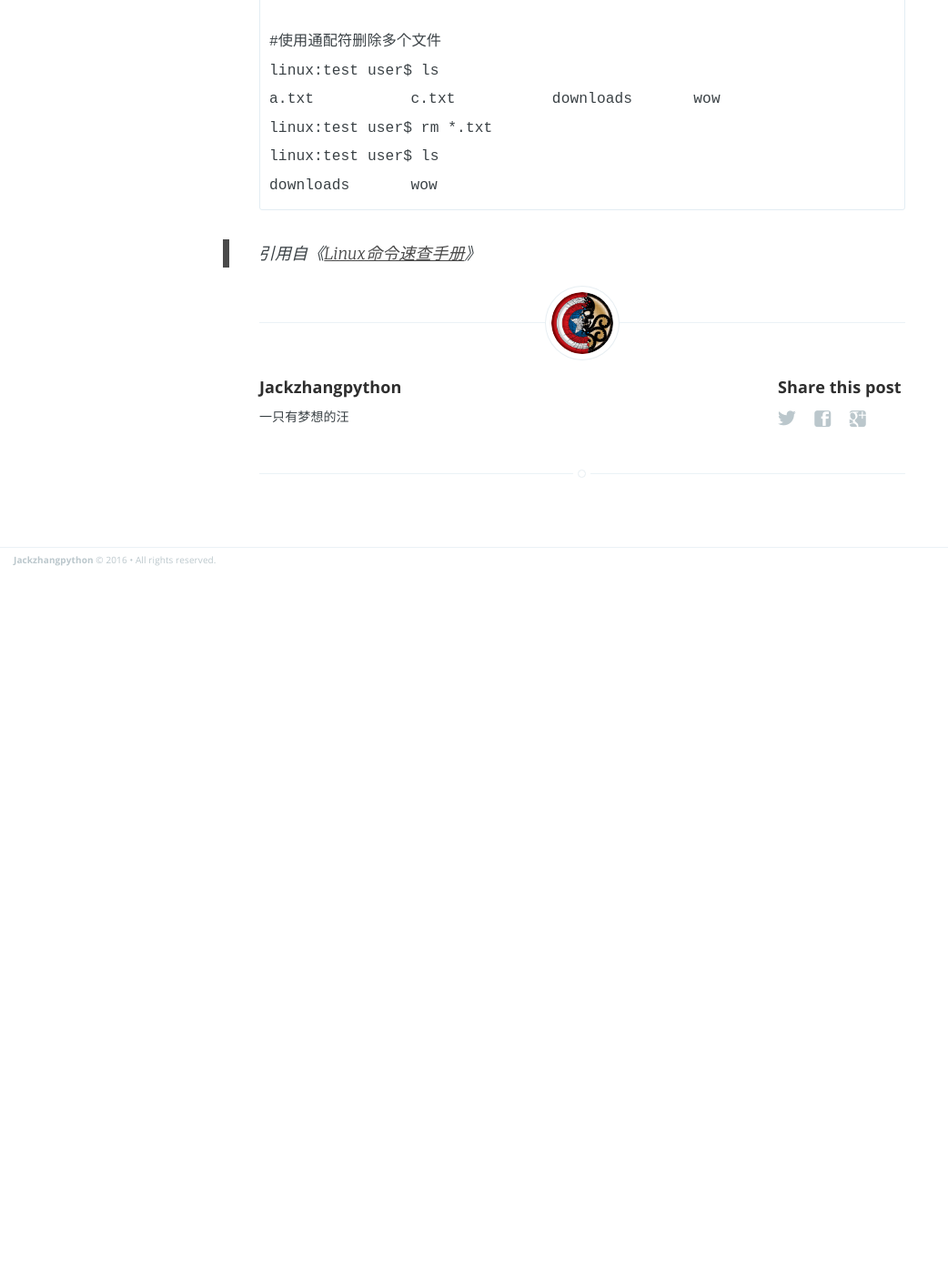
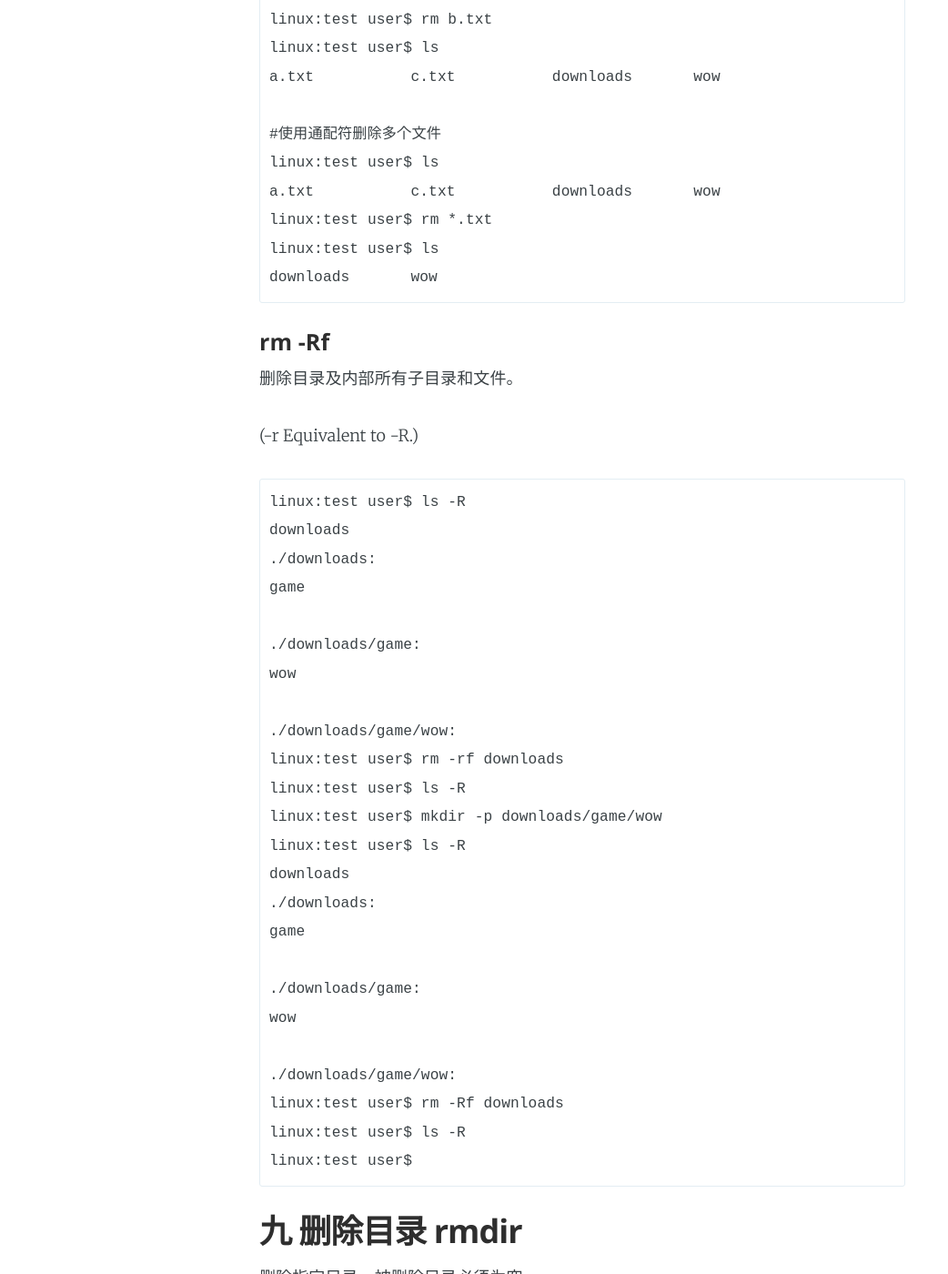
Before and after one commit to jackzhangpython/jackzhangpython.github.io, a Jekyll site: the page built from _posts/2016-08-07-linux-command-operate-file.markdown, in a window 1280 px wide and 1400 px high, scrolled down 11692 px. Shown: the whole window at 91% size, without its empty margins (0-1042 px from the left). Built offline with Jekyll 4.4.1, drawn with Linux system fonts in a browser that asks for light colours; Markdown is read by kramdown in place of the engine named in the settings; before the commit the page ends 12322 px from its top, so only the background shows below that; some of the changed text lies outside the part shown.

Commit message:
Update - rmdir done

```diff
--- a/_posts/2016-08-07-linux-command-operate-file.markdown
+++ b/_posts/2016-08-07-linux-command-operate-file.markdown
@@ -331,6 +331,9 @@
 删除指定文件。
 <p>_rm [-dfiPRrvW] file ... unlink file_</p>
 
+####rm file(通配符)
+通过文件全名或通配符指定需要删除的文件。
+
 	#删除单个文件
 	linux:test user$ ls
 	a.txt		b.txt		c.txt		downloads	wow
@@ -345,5 +348,62 @@
 	linux:test user$ ls
 	downloads	wow
 
+####rm -Rf
+删除目录及内部所有子目录和文件。
+<p>(-r  Equivalent to -R.)</p>
+
+	linux:test user$ ls -R
+	downloads
+	./downloads:
+	game
+
+	./downloads/game:
+	wow
+
+	./downloads/game/wow:
+	linux:test user$ rm -rf downloads
+	linux:test user$ ls -R
+	linux:test user$ mkdir -p downloads/game/wow
+	linux:test user$ ls -R
+	downloads
+	./downloads:
+	game
+
+	./downloads/game:
+	wow
+
+	./downloads/game/wow:
+	linux:test user$ rm -Rf downloads
+	linux:test user$ ls -R
+	linux:test user$
+
+##九 删除目录 rmdir
+删除指定目录，被删除目录必须为空。
+<p>_rmdir [-p] directory ..._</p>
+
+	#删除空目录 rmdir directory
+	linux:test user$ ls -R
+	downloads	wow
+	./downloads:
+	game
+
+	./downloads/game:
+
+	./wow:
+	linux:test user$ rmdir downloads
+	rmdir: downloads: Directory not empty
+	linux:test user$ rmdir wow
+	linux:test user$ ls -R
+	downloads
+	./downloads:
+	game
+
+	./downloads/game:
+	linux:test user$
+
+	#删除路径 rmdir -p path
+	linux:test user$ rmdir -p downloads/game/
+	linux:test user$ ls -R
+	linux:test user$
 
 > 引用自《[Linux命令速查手册](https://book.douban.com/subject/4046184/ "豆瓣读书")》
```
